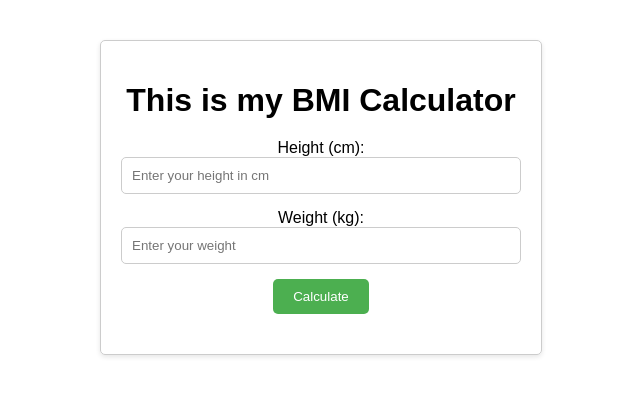
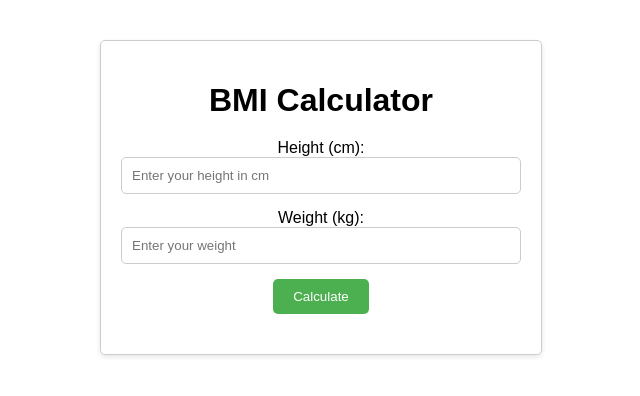
Before and after one commit to Fwdkhan10/TerminalTocs, a plain HTML site: page index.html in a window 1280 px wide. Shown: the whole page, without its empty margins (319-959 px from the left). Drawn offline with Linux system fonts and the light colour scheme.

Commit message:
Initial commit of BMI calculator files

```diff
--- a/index.html
+++ b/index.html
@@ -8,7 +8,7 @@
   </head>
   <body>
     <div class="container">
-      <h1>This is my BMI Calculator</h1>
+      <h1>BMI Calculator</h1>
       <form id="bmiForm">
         <div class="input-group">
           <label for="height">Height (cm):</label>
```
